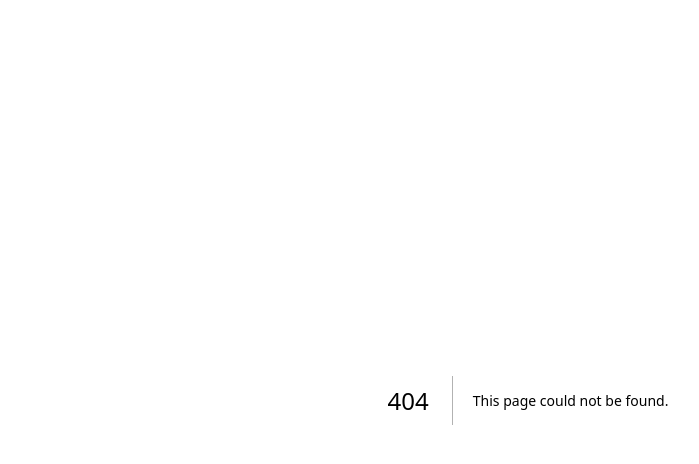
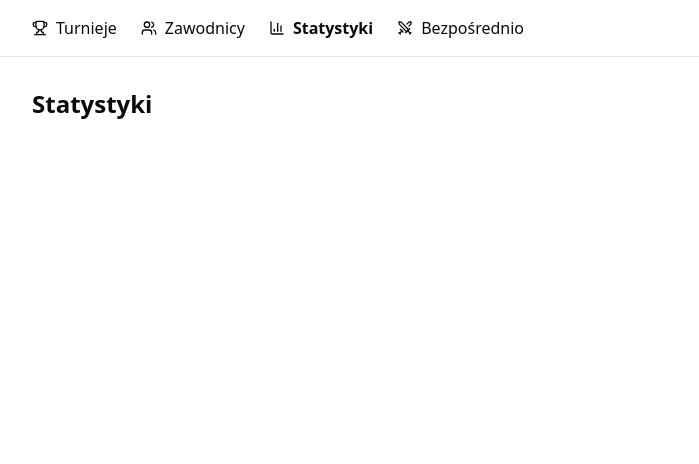
Before and after one commit to altrazmedia/napiwek-chess-club, a Next.js app: page /statystyki in a window 1280 px wide. Before the commit this address had no page. Shown: the top 464 px of the page, without its empty margins (112-811 px from the left). Built offline with nearby package versions, Linux system fonts and the light colour scheme.

Commit message:
Basic routes

```diff
--- /dev/null
+++ b/src/app/head-to-head/[[...slugs]]/page.tsx
@@ -0,0 +1,15 @@
+import { notFound } from "next/navigation";
+import { PageShell } from "@/components/page-shell";
+
+export default async function HeadToHeadPage({ params }: PageProps<"/head-to-head/[[...slugs]]">) {
+  const { slugs } = await params;
+  const players = slugs ?? [];
+
+  if (players.length > 2) {
+    notFound();
+  }
+
+  const title = players.length === 0 ? "Bezpośrednio" : `Bezpośrednio: ${players.join(", ")}`;
+
+  return <PageShell title={title} />;
+}
--- a/src/app/layout.tsx
+++ b/src/app/layout.tsx
@@ -1,4 +1,5 @@
 import type { Metadata } from "next";
+import { SiteNav } from "@/components/site-nav";
 import "./globals.css";
 
 export const metadata: Metadata = {
@@ -9,7 +10,12 @@ export const metadata: Metadata = {
 export default function RootLayout({ children }: LayoutProps<"/">) {
   return (
     <html lang="pl" className="h-full antialiased">
-      <body className="flex min-h-full flex-col">{children}</body>
+      <body className="flex min-h-full flex-col">
+        <SiteNav />
+        <div className="flex min-h-full flex-1 flex-col pb-[calc(4.5rem+env(safe-area-inset-bottom))] md:pt-14 md:pb-0">
+          {children}
+        </div>
+      </body>
     </html>
   );
 }
--- a/src/app/page.tsx
+++ b/src/app/page.tsx
@@ -1,7 +1,6 @@
+import { redirect } from "next/navigation";
+import { routes } from "@/lib/routes";
+
 export default function Home() {
-  return (
-    <main className="p-8">
-      <h1 className="text-2xl font-semibold">Napiwek</h1>
-    </main>
-  );
+  redirect(routes.tournaments);
 }
--- /dev/null
+++ b/src/app/statystyki/page.tsx
@@ -0,0 +1,5 @@
+import { PageShell } from "@/components/page-shell";
+
+export default function StatsPage() {
+  return <PageShell title="Statystyki" />;
+}
--- /dev/null
+++ b/src/app/turnieje/[slug]/page.tsx
@@ -0,0 +1,7 @@
+import { PageShell } from "@/components/page-shell";
+
+export default async function TournamentPage({ params }: PageProps<"/turnieje/[slug]">) {
+  const { slug } = await params;
+
+  return <PageShell title={slug} />;
+}
--- /dev/null
+++ b/src/app/turnieje/page.tsx
@@ -0,0 +1,5 @@
+import { PageShell } from "@/components/page-shell";
+
+export default function TournamentsPage() {
+  return <PageShell title="Turnieje" />;
+}
--- /dev/null
+++ b/src/app/zawodnicy/[slug]/page.tsx
@@ -0,0 +1,7 @@
+import { PageShell } from "@/components/page-shell";
+
+export default async function PlayerPage({ params }: PageProps<"/zawodnicy/[slug]">) {
+  const { slug } = await params;
+
+  return <PageShell title={slug} />;
+}
--- /dev/null
+++ b/src/app/zawodnicy/page.tsx
@@ -0,0 +1,5 @@
+import { PageShell } from "@/components/page-shell";
+
+export default function PlayersPage() {
+  return <PageShell title="Zawodnicy" />;
+}
--- /dev/null
+++ b/src/components/page-shell.tsx
@@ -0,0 +1,7 @@
+export function PageShell({ title }: { title: string }) {
+  return (
+    <main className="mx-auto w-full max-w-5xl flex-1 px-4 py-8">
+      <h1 className="text-2xl font-semibold">{title}</h1>
+    </main>
+  );
+}
--- /dev/null
+++ b/src/components/site-nav.tsx
@@ -0,0 +1,61 @@
+"use client";
+
+import Link from "next/link";
+import { usePathname } from "next/navigation";
+import { navItems } from "@/lib/routes";
+
+function isActive(pathname: string, href: string) {
+  return pathname === href || pathname.startsWith(`${href}/`);
+}
+
+export function SiteNav() {
+  const pathname = usePathname();
+
+  return (
+    <>
+      <nav className="fixed inset-x-0 top-0 z-50 hidden border-b bg-background md:block">
+        <ul className="mx-auto flex h-14 max-w-5xl items-center gap-6 px-4">
+          {navItems.map((item) => {
+            const active = isActive(pathname, item.href);
+            const Icon = item.icon;
+
+            return (
+              <li key={item.href}>
+                <Link
+                  href={item.href}
+                  aria-current={active ? "page" : undefined}
+                  className={`flex items-center gap-2 ${active ? "font-bold" : "font-normal"}`}
+                >
+                  <Icon className="size-4" aria-hidden />
+                  {item.label}
+                </Link>
+              </li>
+            );
+          })}
+        </ul>
+      </nav>
+
+      <nav className="fixed inset-x-0 bottom-0 z-50 border-t bg-background/80 backdrop-blur-md md:hidden">
+        <ul className="flex pb-[env(safe-area-inset-bottom)]">
+          {navItems.map((item) => {
+            const active = isActive(pathname, item.href);
+            const Icon = item.icon;
+
+            return (
+              <li key={item.href} className="min-w-0 flex-1">
+                <Link
+                  href={item.href}
+                  aria-current={active ? "page" : undefined}
+                  className={`flex flex-col items-center gap-1 px-1 py-2 text-xs ${active ? "font-bold" : "font-normal"}`}
+                >
+                  <Icon className="size-5" aria-hidden />
+                  {item.label}
+                </Link>
+              </li>
+            );
+          })}
+        </ul>
+      </nav>
+    </>
+  );
+}
--- /dev/null
+++ b/src/lib/routes.ts
@@ -0,0 +1,18 @@
+import { ChartColumn, Swords, Trophy, Users, type LucideIcon } from "lucide-react";
+
+export const routes = {
+  tournaments: "/turnieje",
+  tournament: (slug: string) => `/turnieje/${slug}`,
+  players: "/zawodnicy",
+  player: (slug: string) => `/zawodnicy/${slug}`,
+  stats: "/statystyki",
+  headToHead: (...slugs: string[]) =>
+    slugs.length === 0 ? "/head-to-head" : `/head-to-head/${slugs.join("/")}`,
+} as const;
+
+export const navItems: { label: string; href: string; icon: LucideIcon }[] = [
+  { label: "Turnieje", href: routes.tournaments, icon: Trophy },
+  { label: "Zawodnicy", href: routes.players, icon: Users },
+  { label: "Statystyki", href: routes.stats, icon: ChartColumn },
+  { label: "Bezpośrednio", href: routes.headToHead(), icon: Swords },
+];
```
